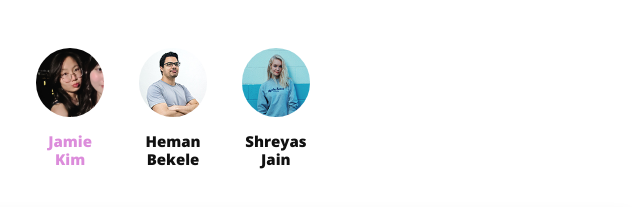
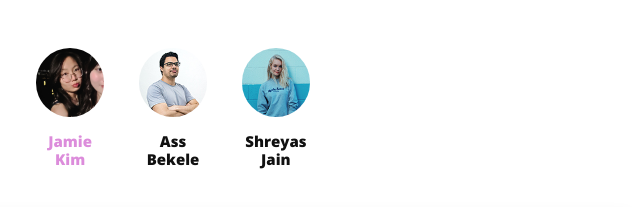
Before and after one commit to lightleviathan0/CAMPMUN, a plain HTML site: page about-us.html in a window 1280 px wide. Shown: the part 1500-1707 px from the top of the page, 467-1107 px from the left. Drawn offline with nearby package versions, Linux system fonts and the light colour scheme.

Commit message:
poger name

```diff
--- a/about-us.html
+++ b/about-us.html
@@ -148,7 +148,7 @@
                     </div>
                     <div>
                       <img src="assets/images/team-member-thumb-03.jpg" alt="">
-                      <h4>Heman Bekele</h4>
+                      <h4>Ass Bekele</h4>
                     </div>
                     <div>
                       <img src="assets/images/team-member-thumb-02.jpg" alt="">
```
